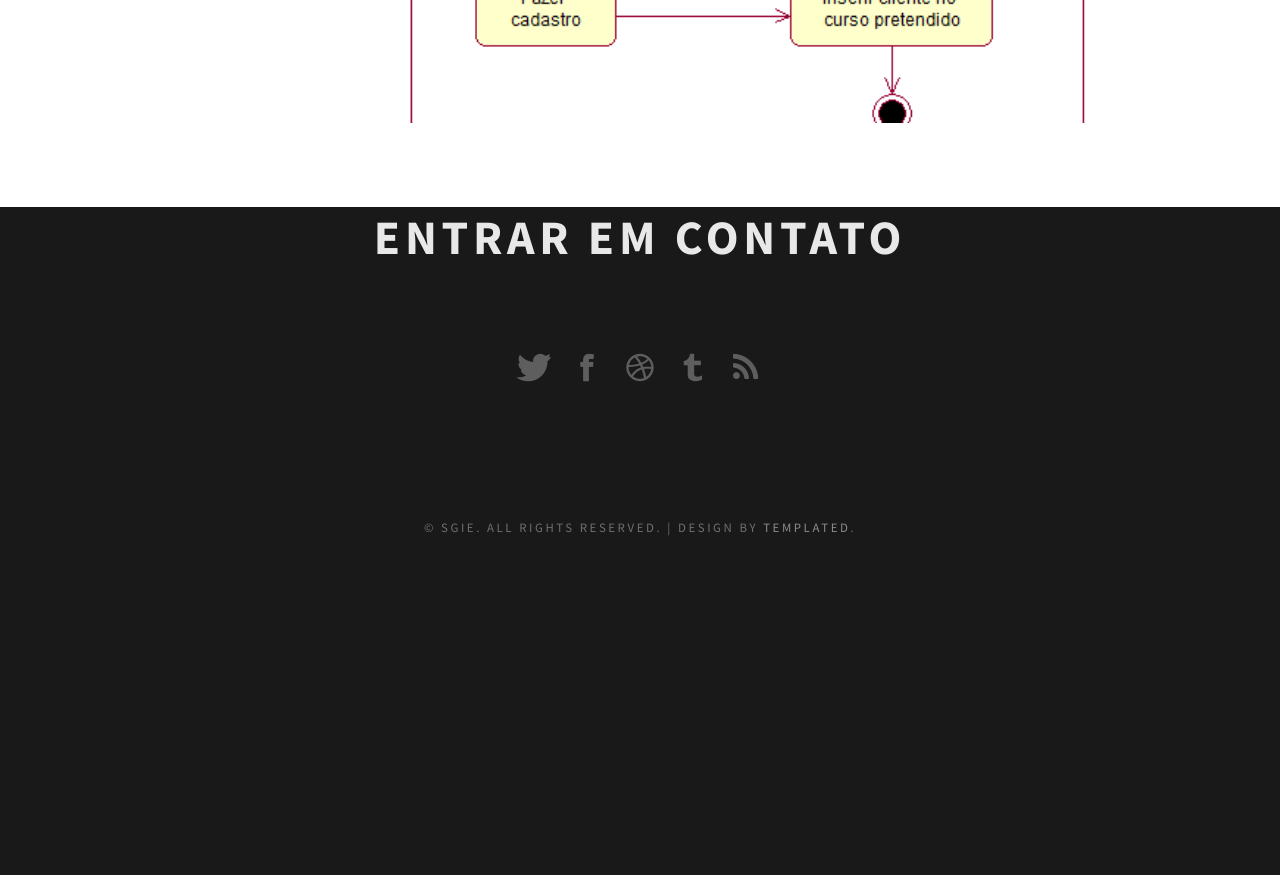
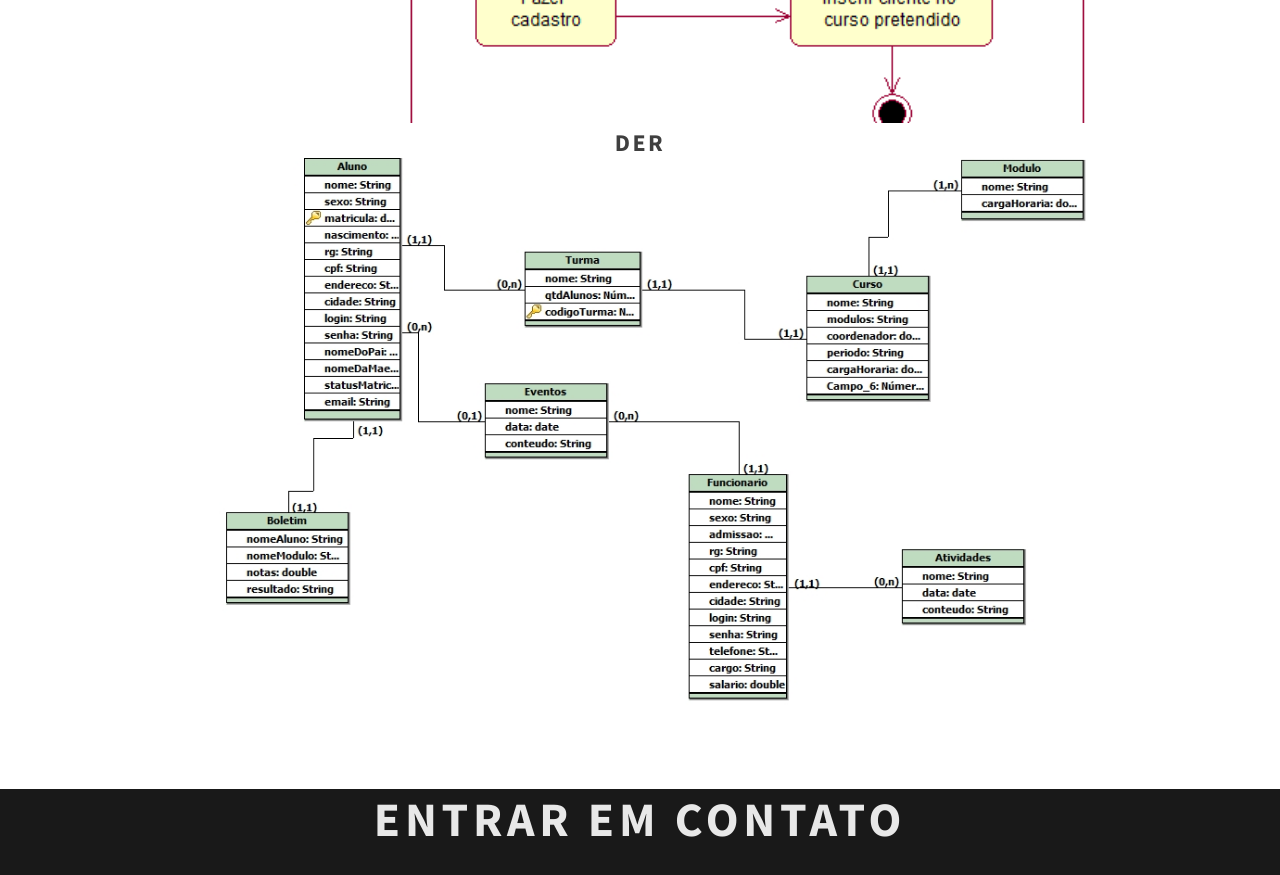
Before and after one commit to mvnthomaz/mvnthomaz.github.io, a plain HTML site: page spc/diagramas.html in a window 1280 px wide. Shown: the part 5920-6795 px from the top of the page. Before the commit the page ends 6552 px from the top, so only its background shows below. Drawn offline with Linux system fonts and the light colour scheme.

Commit message:
der added

```diff
--- a/spc/diagramas.html
+++ b/spc/diagramas.html
@@ -109,6 +109,13 @@ Released   : 20131201
             <center><img src="images/diagrama_atividades.png" width="900"></center>
         </div>
 
+        <div class="column4" style="width:100%">
+            <div class="title">
+                <h2>DER</h2>
+            </div>
+            <center><img src="images/der.jpg" width="900"></center>
+        </div>
+
     </div>
 </div>
 
```
Also changed, not shown: spc/artefatos.html (+1 -1 lines), spc/images/der.jpg (added).
